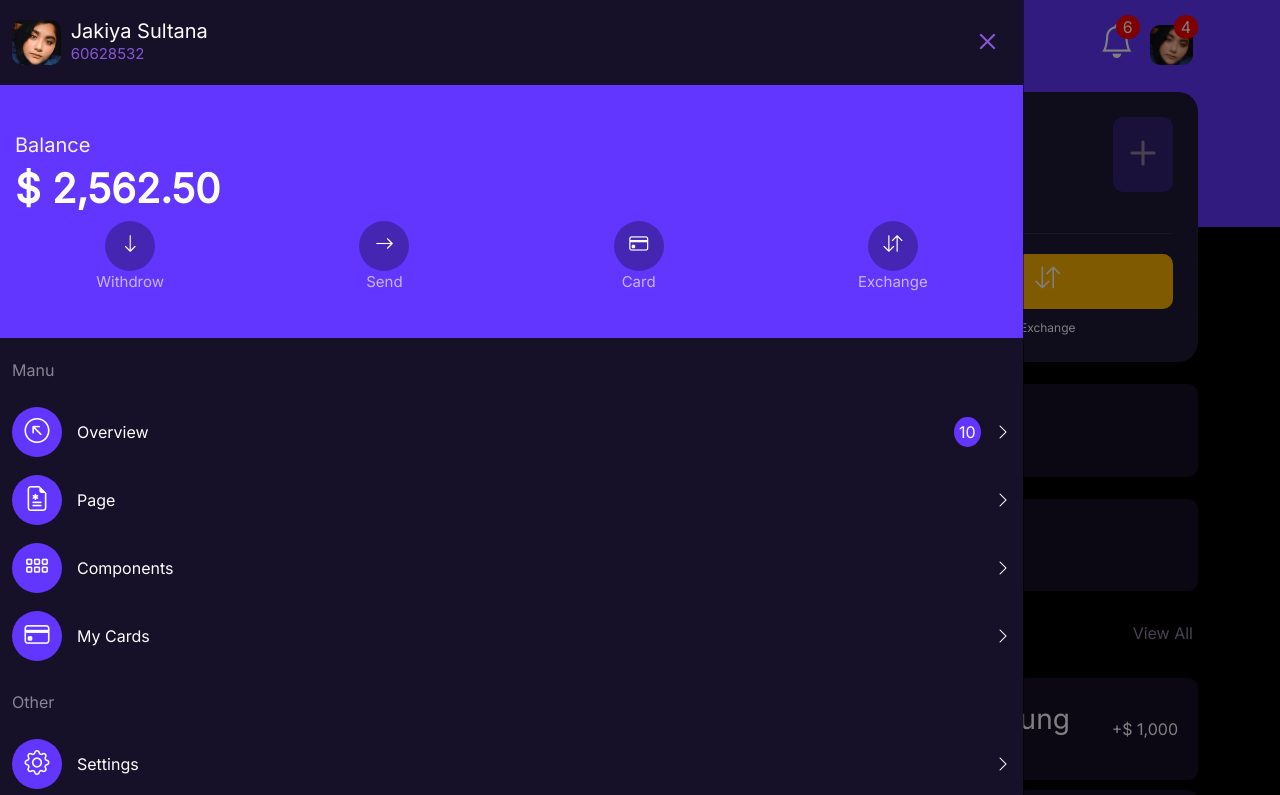
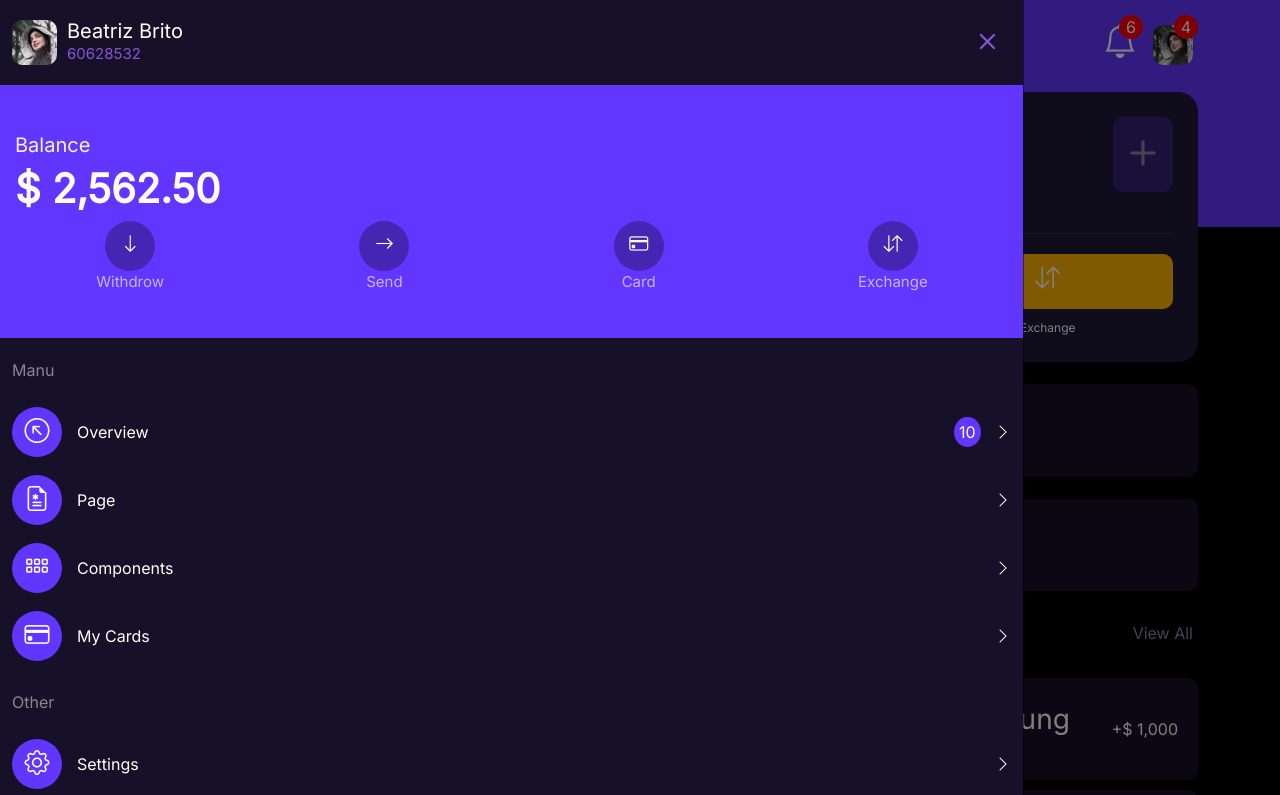
Before and after one commit to arifenEmon/nine-star, a plain HTML site: page index.html in a window 1280 px wide. Both pictures are taken after a click on the button 108 px from the left and 46 px from the top of the page. Shown: the top 795 px of the page. Drawn offline with nearby package versions, Linux system fonts and the light colour scheme; a web font is replaced by a local one.

Commit message:
profile change

```diff
--- a/css/style.css
+++ b/css/style.css
@@ -744,6 +744,9 @@ header.fixed-top {
     margin: 15px 0;
     cursor: pointer;
 }
+.aco-person h2 {
+    font-size: 25px;
+}
 .account-single-item:hover {
     background: #493b81;
 }
--- a/index.html
+++ b/index.html
@@ -7,7 +7,6 @@
     <title>Bank_apps</title>
     <link href="https://cdn.jsdelivr.net/npm/bootstrap@5.0.2/dist/css/bootstrap.min.css" rel="stylesheet" integrity="sha384-EVSTQN3/azprG1Anm3QDgpJLIm9Nao0Yz1ztcQTwFspd3yD65VohhpuuCOmLASjC" crossorigin="anonymous">
     <link rel="stylesheet" href="https://cdn.jsdelivr.net/npm/bootstrap-icons@1.3.0/font/bootstrap-icons.css">
-    <!-- <link rel="stylesheet" type="text/css" href="//cdn.jsdelivr.net/npm/slick-carousel@1.8.1/slick/slick.css"/> -->
     <link rel="stylesheet" href="css/slick.css">
     <link rel="stylesheet" href="css/style.css">
 </head>
@@ -39,7 +38,7 @@
                             <span>6</span>
                         </div>
                         <div class="profile-icon">
-                            <img data-bs-toggle="offcanvas" data-bs-target="#offcanvasRight" aria-controls="offcanvasRight" src="img/01.png" alt="jakiya">
+                            <img data-bs-toggle="offcanvas" data-bs-target="#offcanvasRight" aria-controls="offcanvasRight" src="img/avatar7.jpg" alt="jakiya">
                             <span>4</span>
                         </div>
 
@@ -580,9 +579,9 @@
                 <div class="container">
                     <div class="manu-top">
                         <div class="manu-top-left">
-                            <img src="img/01.png" alt="jakiya">
+                            <img src="img/avatar7.jpg" alt="jakiya">
                             <div>
-                                <h2>Jakiya Sultana</h2>
+                                <h2>Beatriz Brito</h2>
                                 <p>60628532</p>
                             </div>
                         </div>
```
